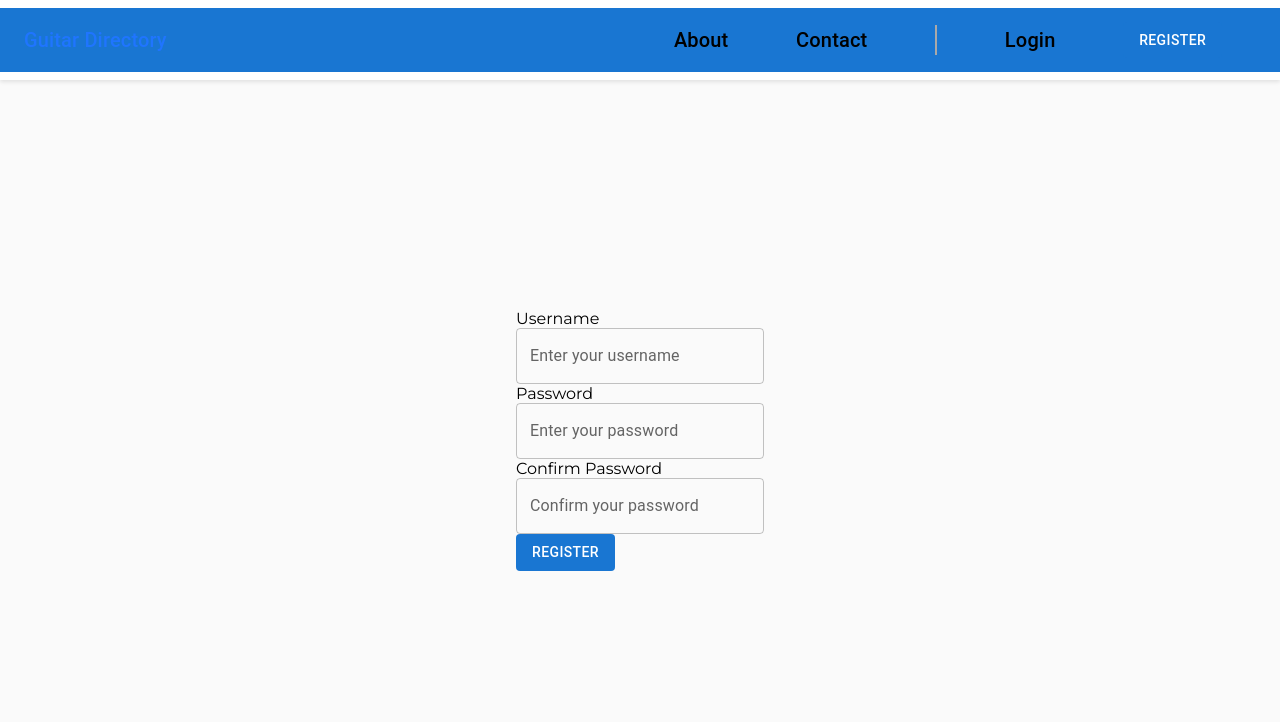
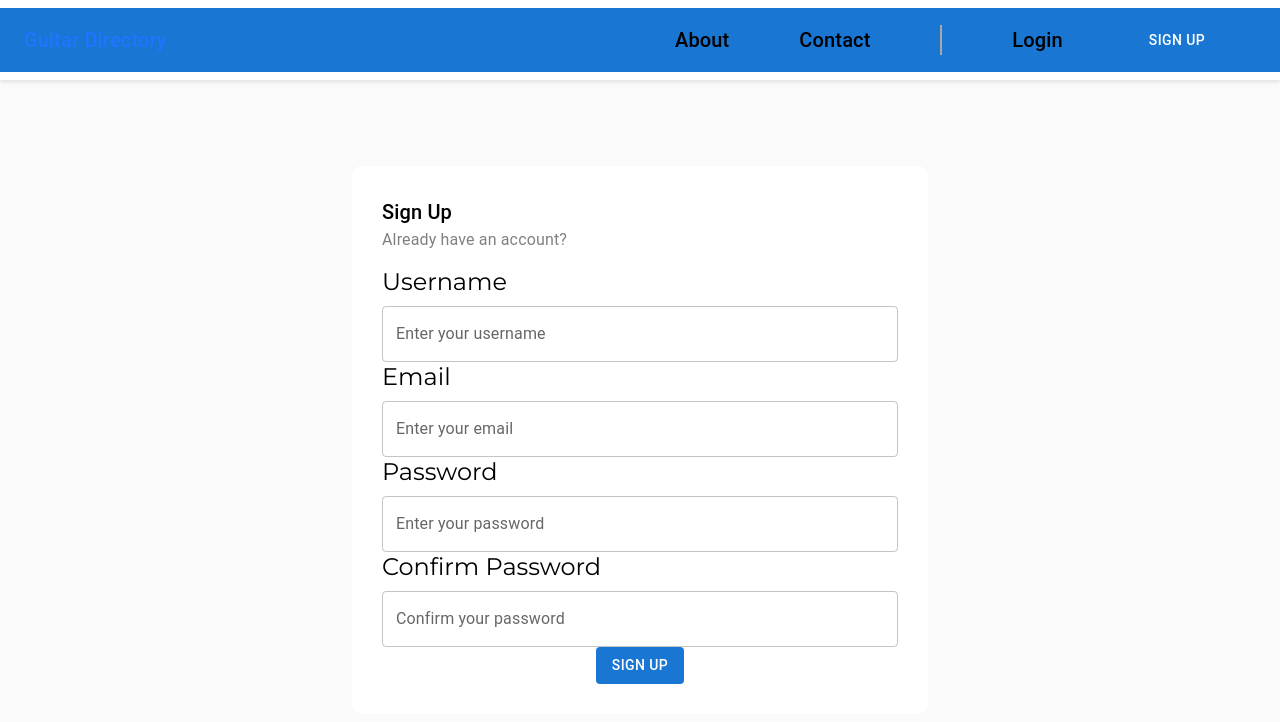
Before and after one commit to stefanomusicman/guitar_frontend, a Next.js app: page /register in a window 1280 px wide. Shown: the top 722 px of the page. Built offline with nearby package versions, Linux system fonts and the light colour scheme; no server answers.

Commit message:
style: apply styling to and proper layout to sign up form

```diff
--- a/package.json
+++ b/package.json
@@ -12,8 +12,9 @@
     "@emotion/react": "^11.11.3",
     "@emotion/styled": "^11.11.0",
     "@mui/icons-material": "^5.15.3",
-    "@mui/material": "^5.15.3",
+    "@mui/material": "^5.0.0",
     "@mui/styles": "^5.15.3",
+    "@mui/system": "^5.0.0",
     "firebase": "^10.7.1",
     "next": "14.0.3",
     "next-auth": "^4.24.5",
--- a/src/components/navBar.tsx
+++ b/src/components/navBar.tsx
@@ -46,6 +46,7 @@ const useStyles = makeStyles(() => ({
         borderRadius: '10px',
         padding: '10px 20px',
         backgroundColor: Colors.primaryBlue,
+        fontFamily: 'Montserrat, sans-serif',
     },
     name: {
         color: Colors.primaryBlue,
@@ -85,7 +86,7 @@ const DesktopNavBar = () => {
                             Login
                         </Typography>
                         <Link href='/register'>
-                            <Button className={classes.button} disableElevation variant="contained">Register</Button>
+                            <Button className={classes.button} disableElevation variant="contained">Sign Up</Button>
                         </Link>
                     </Box>
                 </Toolbar>
--- a/src/components/registerForm.tsx
+++ b/src/components/registerForm.tsx
@@ -1,7 +1,8 @@
 'use client';
 import Colors from "@/app/colors";
-import { Box, Button, TextField } from "@mui/material";
+import { Box, Button, TextField, Typography, useMediaQuery, useTheme } from "@mui/material";
 import { makeStyles } from "@mui/styles";
+import Link from "next/link";
 import { FormEvent, useState } from "react";
 
 const useStyles = makeStyles(() => ({
@@ -10,11 +11,42 @@ const useStyles = makeStyles(() => ({
         flexDirection: 'column',
         justifyContent: 'center',
         alignItems: 'start',
+        backgroundColor: 'white',
+        borderRadius: '10px',
+        padding: '30px',
     },
     button: {
         borderRadius: '10px',
         padding: '10px 20px',
         backgroundColor: Colors.primaryBlue,
+        fontFamily: 'Montserrat, sans-serif',
+    },
+    label: {
+        marginBottom: '10px',
+        fontSize: '1.5rem',
+    },
+    textField: {
+        width: '100%',
+        paddingBottom: '20px',
+        borderRadius: '10px',
+    },
+    buttonContainer: {
+        width: '100%',
+        display: 'flex',
+        justifyContent: 'center',
+        alignItems: 'center',
+    },
+    title: {
+        fontFamily: 'Montserrat, sans-serif',
+        fontSize: '2rem',
+        fontWeight: 'bold',
+        marginBottom: '10px',
+    },
+    loginLinkText: {
+        fontFamily: 'Montserrat, sans-serif',
+        fontSize: '1.5rem',
+        color: 'grey',
+        paddingBottom: '15px',
     },
 }));
 
@@ -23,6 +55,7 @@ const RegisterForm = () => {
 
     const [username, setUsername] = useState<string>('');
     const [email, setEmail] = useState<string>('');
+    const [password, setPassword] = useState<string>('');
     const [confirmPassword, setConfirmPassword] = useState<string>('');
 
     const handleSubmit = (e: FormEvent<HTMLFormElement>) => {
@@ -31,15 +64,26 @@ const RegisterForm = () => {
         // TODO: Implement Logic for handling form submission
     }
 
+    const theme = useTheme();
+    const isMobile = useMediaQuery(theme.breakpoints.down('md'));
+    const formWidth = isMobile ? '90%' : '45%';
+
     return (
-        <form onSubmit={handleSubmit} className={classes.form}>
-            <label>Username</label>
-            <TextField onChange={(e) => setUsername(e.target.value)} id="username" label="Enter your username" variant="outlined" />
-            <label>Password</label>
-            <TextField onChange={(e) => setEmail(e.target.value)} id="password" label="Enter your password" variant="outlined" />
-            <label>Confirm Password</label>
-            <TextField onChange={(e) => setConfirmPassword(e.target.value)} id="confirm-password" label="Confirm your password" variant="outlined" />
-            <Button type="submit" className={classes.button} disableElevation variant="contained">Register</Button>
+        <form style={{ width: formWidth }} onSubmit={handleSubmit} className={classes.form}>
+            <Typography className={classes.title} variant="h6">Sign Up</Typography>
+            {/* TODO: Add the Link to go to the Login page  */}
+            <Typography className={classes.loginLinkText} variant="body1">Already have an account?</Typography>
+            <label className={classes.label}>Username</label>
+            <TextField className={classes.textField} onChange={(e) => setUsername(e.target.value)} id="username" label="Enter your username" variant="outlined" />
+            <label className={classes.label}>Email</label>
+            <TextField className={classes.textField} onChange={(e) => setEmail(e.target.value)} id="username" label="Enter your email" variant="outlined" />
+            <label className={classes.label}>Password</label>
+            <TextField className={classes.textField} onChange={(e) => setPassword(e.target.value)} id="password" label="Enter your password" variant="outlined" />
+            <label className={classes.label}>Confirm Password</label>
+            <TextField className={classes.textField} onChange={(e) => setConfirmPassword(e.target.value)} id="confirm-password" label="Confirm your password" variant="outlined" />
+            <Box className={classes.buttonContainer}>
+                <Button type="submit" className={classes.button} disableElevation variant="contained">Sign Up</Button>
+            </Box>
         </form>
     );
 }
```
Also changed, not shown: 1 other file (tests, documents, lock files or other folders).
